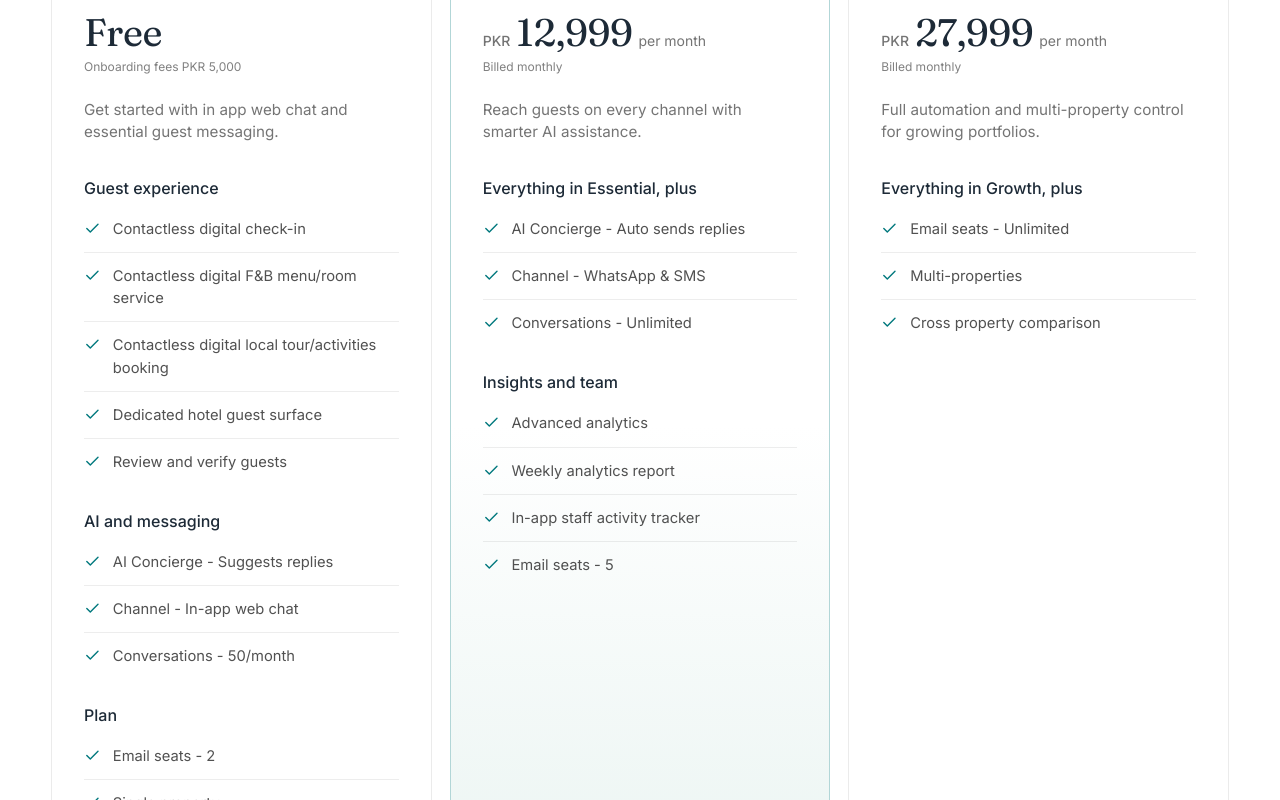
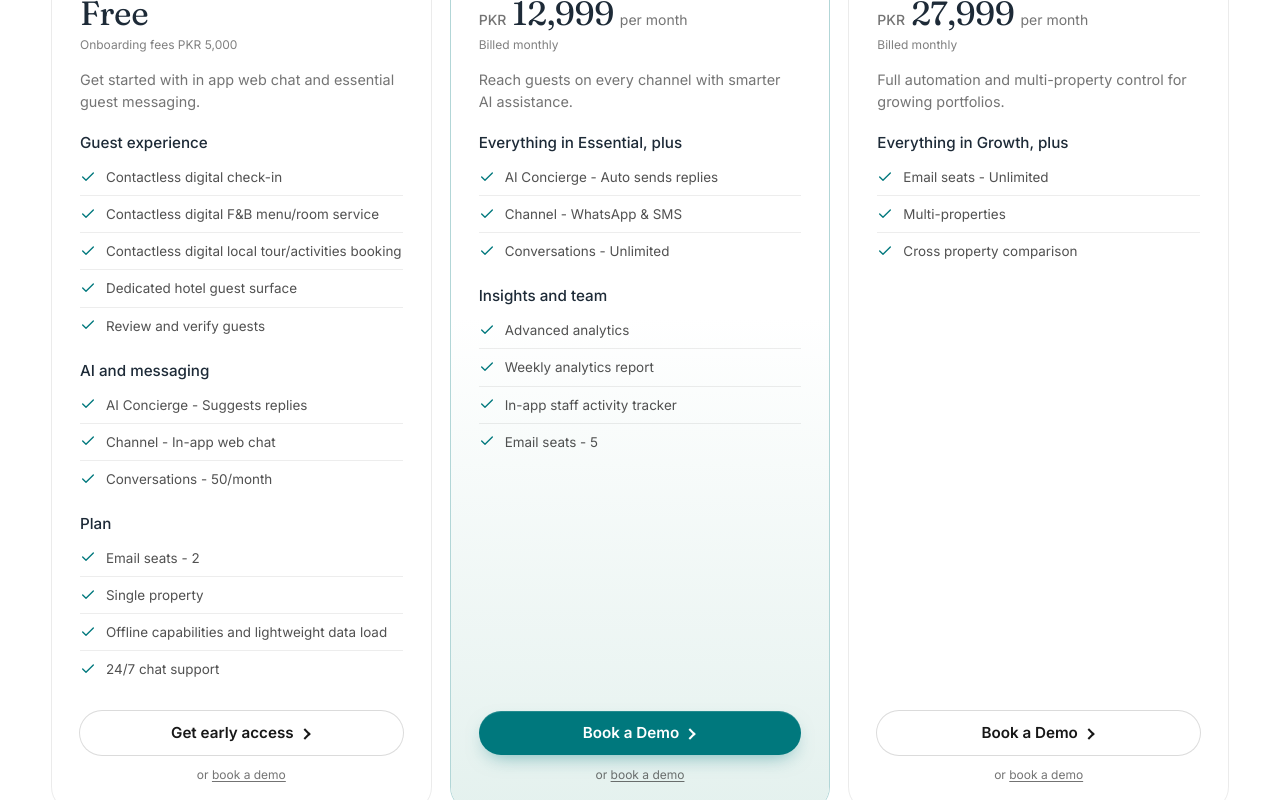
Before and after one commit to abdulrhhkahn/SaraiOS, a Next.js app: page /pricing in a window 1280 px wide. Shown: the part 720-1520 px from the top of the page. Built offline with nearby package versions, Linux system fonts and the light colour scheme; no server answers.

Commit message:
Add files via upload

```diff
--- a/components/pricing/PricingCards.tsx
+++ b/components/pricing/PricingCards.tsx
@@ -2,7 +2,9 @@
 
 import { useState } from "react";
 import { motion } from "framer-motion";
+import Link from "next/link";
 import { Check } from "lucide-react";
+import { primaryCta } from "@/lib/navigation";
 import { pricingPlans, YEARLY_DISCOUNT } from "@/lib/pricing";
 import { ArrowButton } from "@/components/ui/ArrowButton";
 import { RevealItem, Stagger } from "@/components/animations/Reveal";
@@ -85,7 +87,7 @@ export function PricingCards() {
             <RevealItem key={plan.id} className="h-full">
               <article
                 className={cn(
-                  "flex h-full flex-col rounded-3xl p-7 ring-1 sm:p-8",
+                  "flex h-full flex-col rounded-3xl p-6 ring-1 sm:p-7",
                   f
                     ? "bg-[linear-gradient(to_bottom,#ffffff_45%,#e4f1ee_100%)] ring-cta/30"
                     : "bg-white ring-black/[0.08]",
@@ -106,7 +108,7 @@ export function PricingCards() {
                   )}
                 </div>
 
-                <div className="mt-9 min-h-[4.6rem]">
+                <div className="mt-6 min-h-[4rem]">
                   <motion.p
                     key={`${plan.id}-${billing}`}
                     initial={{ opacity: 0, y: 6 }}
@@ -115,34 +117,34 @@ export function PricingCards() {
                     className="flex flex-wrap items-baseline gap-x-1.5 text-subheading"
                   >
                     {perMonth === null ? (
-                      <span className="heading-sub text-[2.4rem] leading-none">Free</span>
+                      <span className="heading-sub text-[2.1rem] leading-none">Free</span>
                     ) : (
                       <>
                         <span className="text-sm font-medium text-ink/60">{plan.currency}</span>
-                        <span className="heading-sub text-[2.4rem] leading-none">{fmt(perMonth)}</span>
+                        <span className="heading-sub text-[2.1rem] leading-none">{fmt(perMonth)}</span>
                         <span className="text-sm text-ink/60">per month</span>
                       </>
                     )}
                   </motion.p>
-                  {note && <p className="mt-2 text-xs text-ink/55">{note}</p>}
+                  {note && <p className="mt-1.5 text-xs text-ink/55">{note}</p>}
                 </div>
 
-                <p className="mt-3 text-[0.95rem] text-pretty text-ink/60">{plan.tagline}</p>
+                <p className="mt-2 text-[0.9rem] text-pretty text-ink/60">{plan.tagline}</p>
 
-                <div className="mt-8">
+                <div className="mt-5">
                   {plan.groups.map((g, gi) => (
-                    <div key={g.title} className={cn(gi > 0 && "mt-6")}>
-                      <h4 className="text-[1rem] font-medium text-ink">{g.title}</h4>
-                      <ul className="mt-1.5">
+                    <div key={g.title} className={cn(gi > 0 && "mt-4")}>
+                      <h4 className="text-[0.95rem] font-medium text-ink">{g.title}</h4>
+                      <ul className="mt-1">
                         {g.items.map((item, i) => (
                           <li
                             key={item}
                             className={cn(
-                              "flex gap-3 py-3 text-[0.92rem] text-ink/75",
+                              "flex gap-2.5 py-2 text-[0.84rem] text-ink/75",
                               i > 0 && "border-t border-black/[0.07]",
                             )}
                           >
-                            <Check className="mt-0.5 size-[1.05rem] shrink-0 text-cta" aria-hidden />
+                            <Check className="mt-[0.1rem] size-4 shrink-0 text-cta" aria-hidden />
                             {item}
                           </li>
                         ))}
@@ -151,10 +153,19 @@ export function PricingCards() {
                   ))}
                 </div>
 
-                <div className="mt-auto pt-9">
+                <div className="mt-auto pt-6">
                   <ArrowButton href={plan.cta.href} size="md" variant={f ? "primary" : "secondary"} className="w-full">
                     {plan.cta.label}
                   </ArrowButton>
+                  <p className="mt-3 text-center text-xs text-ink/60">
+                    or{" "}
+                    <Link
+                      href={primaryCta.href}
+                      className="underline underline-offset-2 transition-colors hover:text-ink"
+                    >
+                      book a demo
+                    </Link>
+                  </p>
                 </div>
               </article>
             </RevealItem>
```
